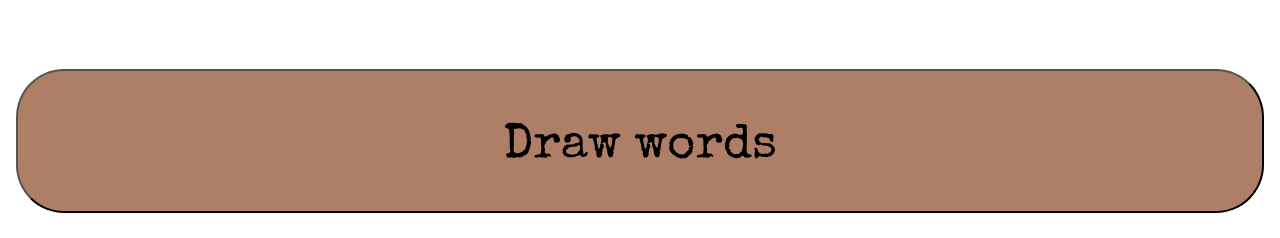
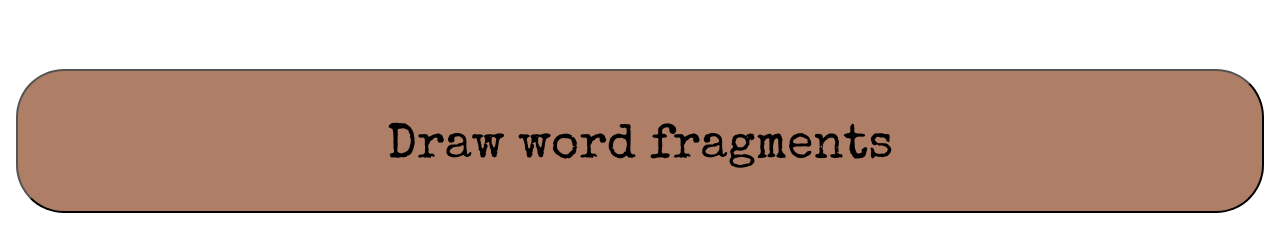
Before and after one commit to RevolutionTech/telegram, a React (Vite) app: page / in a window 1280 px wide. Shown: the part 575-813 px from the top of the page. Built offline with nearby package versions, Linux system fonts and the light colour scheme.

Commit message:
copy: rename word -> word fragment

```diff
--- a/src/App.tsx
+++ b/src/App.tsx
@@ -57,7 +57,7 @@ const App = () => {
       {currentWords.map((word, i) => (
         <WordCard key={i} word={word} index={i + 1} />
       ))}
-      <Button onClick={drawNewWords}>Draw words</Button>
+      <Button onClick={drawNewWords}>Draw word fragments</Button>
     </Offering>
   );
 };
```
